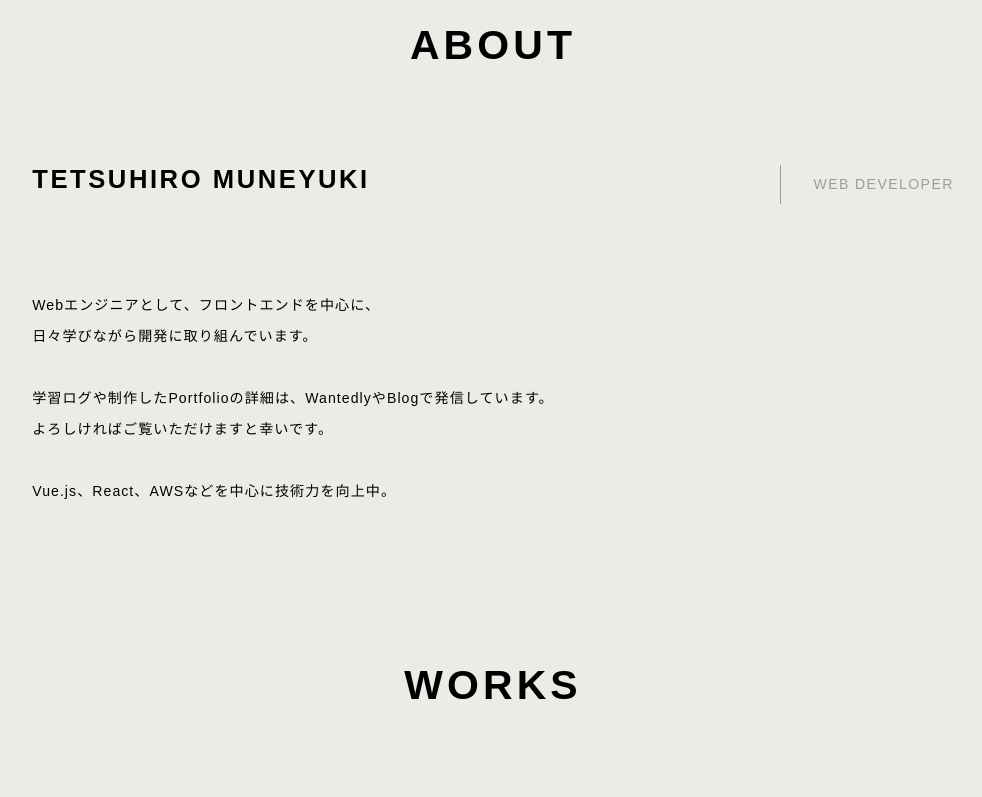
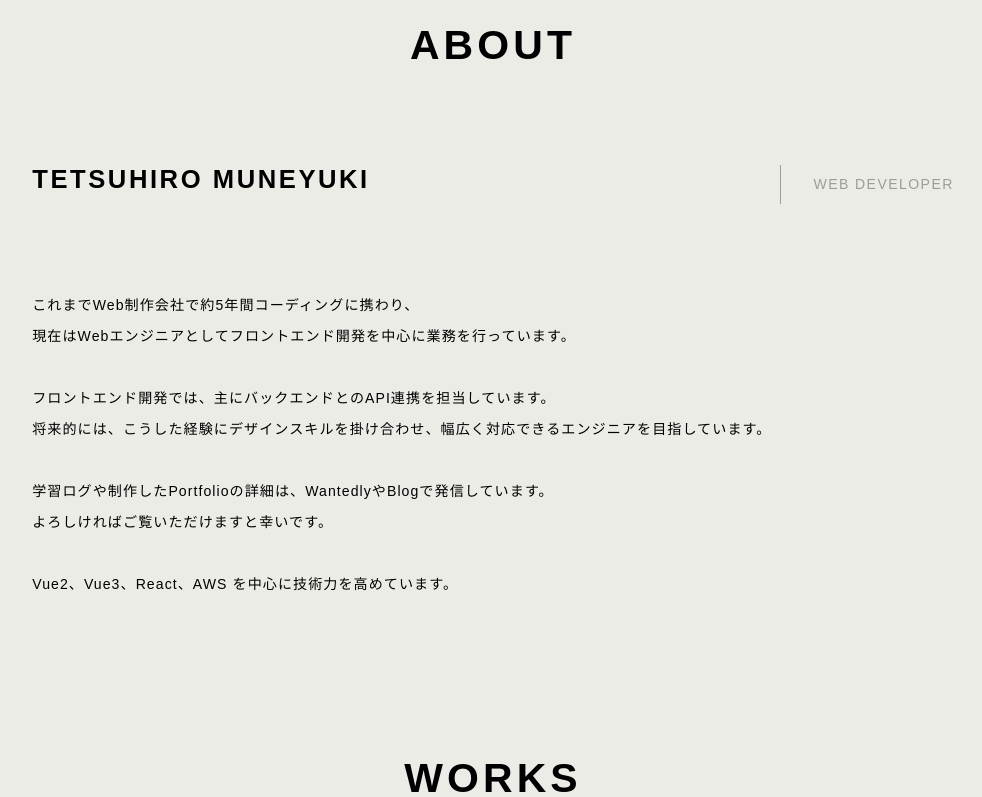
Before and after one commit to tsunasan-html/react-portfolio, a React (Vite) app: page / in a window 1280 px wide. Shown: the part 848-1645 px from the top of the page, without its empty margins (147-1129 px from the left). Built offline with nearby package versions, Linux system fonts and the light colour scheme.

Commit message:
fix_about

```diff
--- a/src/pages/About.jsx
+++ b/src/pages/About.jsx
@@ -33,15 +33,17 @@ function About() {
               <span className={`about__name-position animate-on-scroll ${isVisible ? 'visible' : ''}`}>WEB DEVELOPER</span>
             </h2>
             <p className={`about__sentence animate-on-scroll ${isVisible ? 'visible' : ''}`}>
-              Webエンジニアとして、フロントエンドを中心に、<br className="line-break" />
-              日々学びながら開発に取り組んでいます。
+              これまでWeb制作会社で約5年間コーディングに携わり、<br />
+              現在はWebエンジニアとしてフロントエンド開発を中心に業務を行っています。
               <br /><br />
-
+              フロントエンド開発では、主にバックエンドとのAPI連携を担当しています。<br />
+              将来的には、こうした経験にデザインスキルを掛け合わせ、幅広く対応できるエンジニアを目指しています。
+              <br /><br />
               学習ログや制作したPortfolioの詳細は、WantedlyやBlogで発信しています。<br className="line-break" />
               よろしければご覧いただけますと幸いです。
               <br /><br />
 
-              Vue.js、React、AWSなどを中心に技術力を向上中。
+              Vue2、Vue3、React、AWS を中心に技術力を高めています。
             </p>
           </section>
         </div>
```
